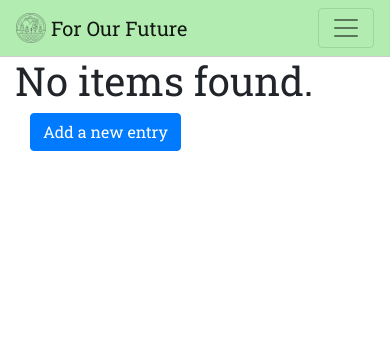
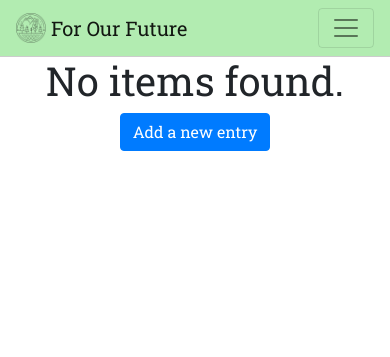
Before and after one commit to zolbatar/for-our-future, a Django app: page / in a window 390 px wide. Shown: the top 357 px of the page. Run offline with Django 3.2, Linux system fonts and the light colour scheme; data that the repository does not hold is empty; some libraries are stand-ins or nearby versions.

Commit message:
responsive items

```diff
--- a/broker/templates/broker/item/list.html
+++ b/broker/templates/broker/item/list.html
@@ -1,5 +1,6 @@
 {% extends "broker/base.html" %} {% block content %} {% include "broker/item/navbar.html" %}
-<div class="container">
+<div class="container text-center">
+  <div class="card-columns">
     {% if items %} {% for item in items %}
     <div class="card bg-light m-2" style="max-width: 18rem;">
       <div class="card-header">{{ item.title }}</div>
@@ -10,7 +11,9 @@
         <p class="card-text">{{ item.units}}</p>
       </div>
     </div>
-  {% endfor %} {% else %}
+    {% endfor %}
+  </div>
+  {% else %}
   <h1>No items found.</h1>
   {% endif %}
   <div class="col-md-12">
```
Lines whose indentation alone changed are shown as unchanged.
